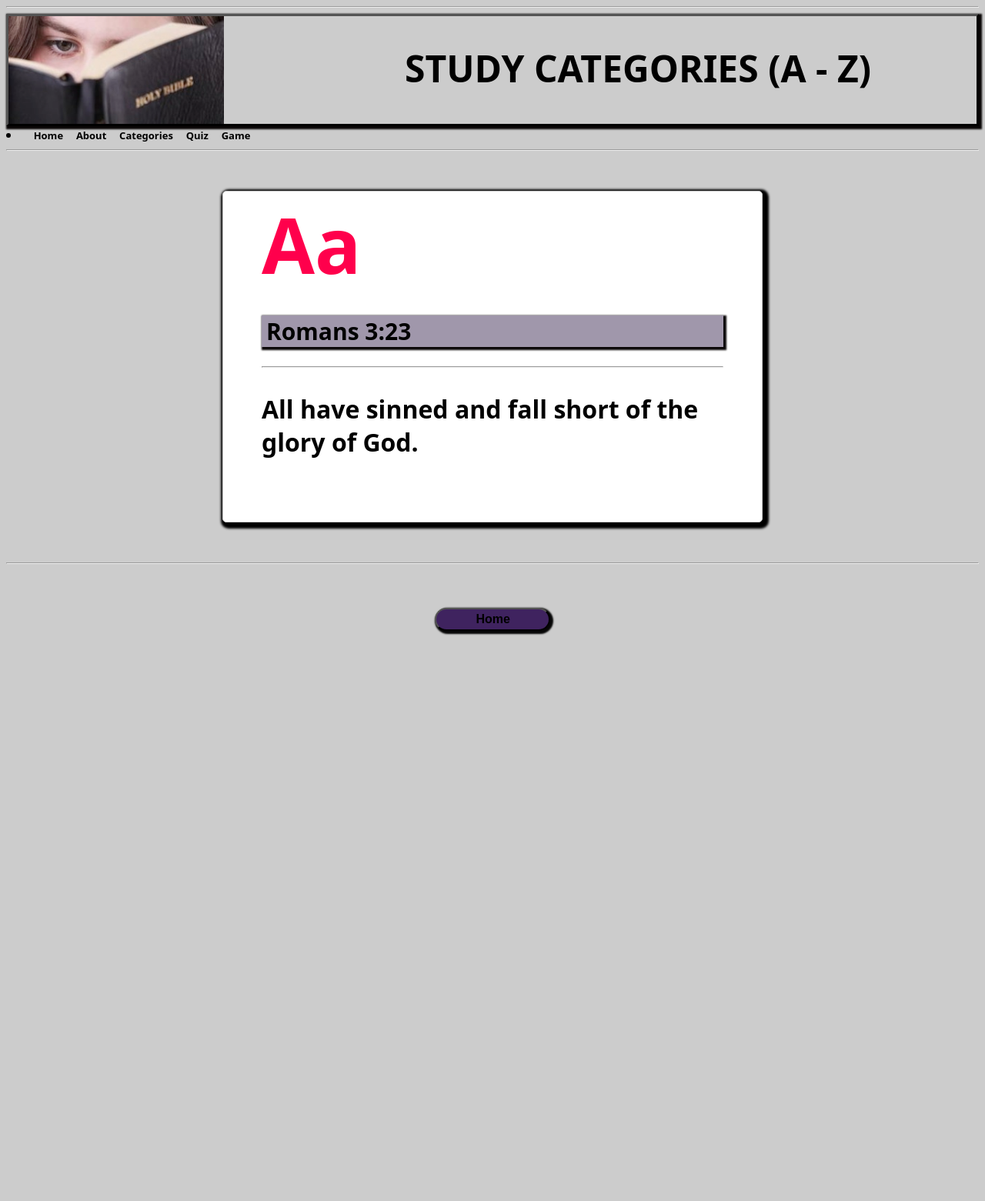
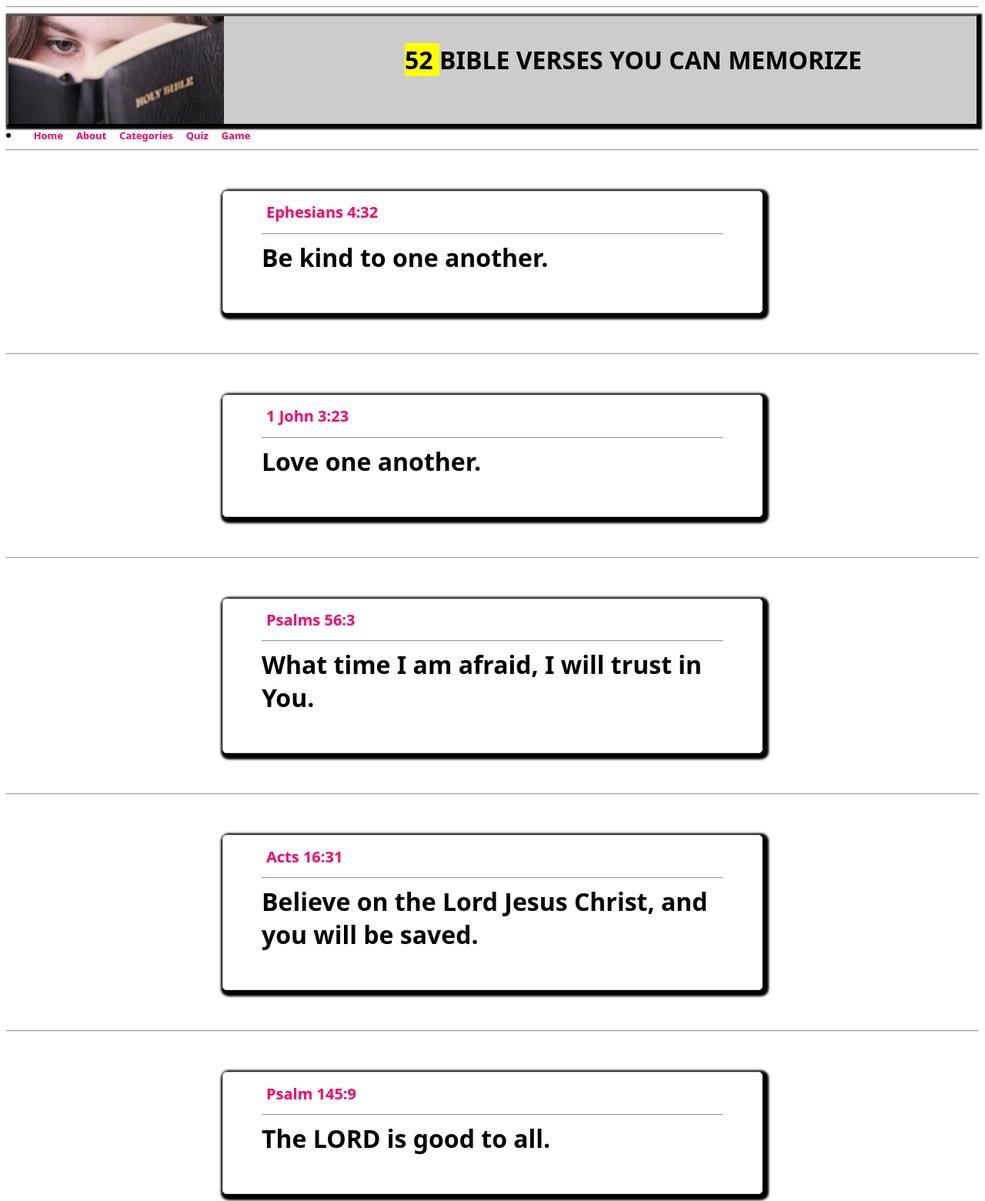
Before and after one commit to IsraelOyeniran/Bible_quizz, a plain HTML site: page teen.html/teen_plans.html in a window 1280 px wide. Shown: the top 1561 px of the page at 77% size. Before the commit the page ends 833 px from the top, so only its background shows below. Drawn offline with Linux system fonts and the light colour scheme.

Commit message:
progress

```diff
--- a/teen.html/style.css
+++ b/teen.html/style.css
@@ -14,12 +14,12 @@ nav.teens {
 }
 
 body {
-    background-color: #ccc;
+    background-color: #ffffffa9;
 }
 
 a {
     text-decoration: none;
-    color: #000000;
+    color: #f80067;
     font-weight: bold;
     padding: auto;
     padding-left: 1%;
@@ -27,7 +27,7 @@ a {
 
 .link {
     text-decoration: none;
-    color: #000000;
+    color: #ff008c;
     font-weight: bold;
     padding: auto;
     padding-right: 1%;
@@ -59,11 +59,11 @@ a {
     }
 
     h1 {
-        font-size: 30px;
+        font-size: 20px;
         margin: center;
     }
 
-    p {
+    strong {
         font-size: 16px;
         margin: center;
         font-size: xx-large;
--- a/teen.html/teen_plans.html
+++ b/teen.html/teen_plans.html
@@ -12,8 +12,8 @@ style="font-family: system-ui, -apple-system,
 <body>
     <hr><nav class="teens">
         <img src="photo_gallery/teen-bible.jpg" alt="logo" class="logo">
-        <font size="10" style="margin-left: 200px; padding: 35px">
-        <b>STUDY CATEGORIES (A - Z)</b></font>
+        <font size="6" style="margin-left: 200px; padding: 35px">
+        <b><mark> 52 </mark> BIBLE VERSES YOU CAN MEMORIZE</b></font>
     </nav>
 
     <li class="links">
@@ -25,12 +25,50 @@ style="font-family: system-ui, -apple-system,
     </li><br><br>
 
     <div class="box">
-        <b>Aa</b>
-        <Nav><h1><a href="https://biblehub.com/romans/3-23.htm">
-            Romans 3:23</a></h1></Nav><hr>
-        <P>All have sinned and fall short of the glory of God.</P>
+        <h1><a href="https://biblehub.com/romans/3-23.htm">
+            Ephesians 4:32</a></h1><hr>
+        <strong>Be kind to one another.</strong>
     </div><br><br><hr>
     <br><br>
+
+    <div class="box">
+        <h1><a href="https://biblehub.com/romans/3-23.htm">
+            1 John 3:23</a></h1><hr>
+        <strong>Love one another.</strong>
+    </div><br><br><hr>
+    <br><br>
+
+    <div class="box">
+        <h1><a href="https://biblehub.com/romans/3-23.htm">
+            Psalms 56:3</a></h1><hr>
+        <strong>What time I am afraid, I will trust in You.</strong>
+    </div><br><br><hr>
+    <br><br>
+
+    <div class="box">
+        <h1><a href="https://biblehub.com/romans/3-23.htm">
+            Acts 16:31</a></h1><hr>
+        <strong>Believe on the Lord Jesus Christ, and you will be saved.</strong>
+    </div><br><br><hr>
+    <br><br>
+
+    <div class="box">
+        <h1><a href="https://biblehub.com/romans/3-23.htm">
+            Psalm 145:9</a></h1><hr>
+        <strong>The LORD is good to all.</strong>
+    </div><br><br><hr>
+    <br><br>
+
+    <div class="box">
+        <h1><a href="https://biblehub.com/romans/3-23.htm">
+            John 11:35</a></h1><hr>
+        <strong>Jesus wept.</strong>
+    </div><br><br><hr>
+    <br><br>
+
+
+
+
 
     <div class="button-container">
         <button class="equal-button"><a href="index.html">Home</a></button>
```
Also changed, not shown: Categories/categories.html (+6 -6 lines), Home/index.html (+5 -5 lines).
